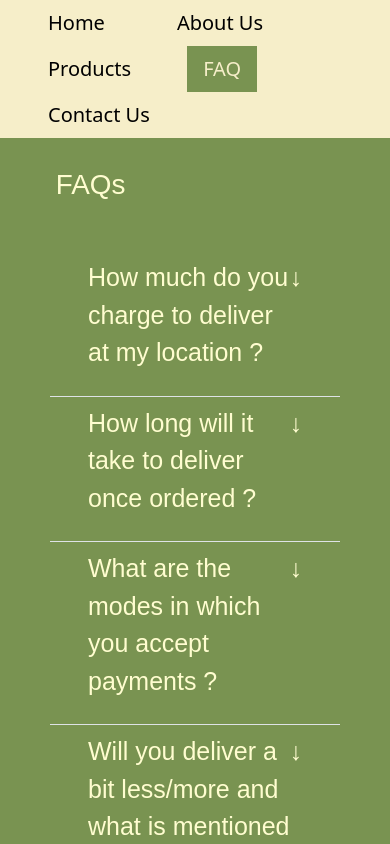
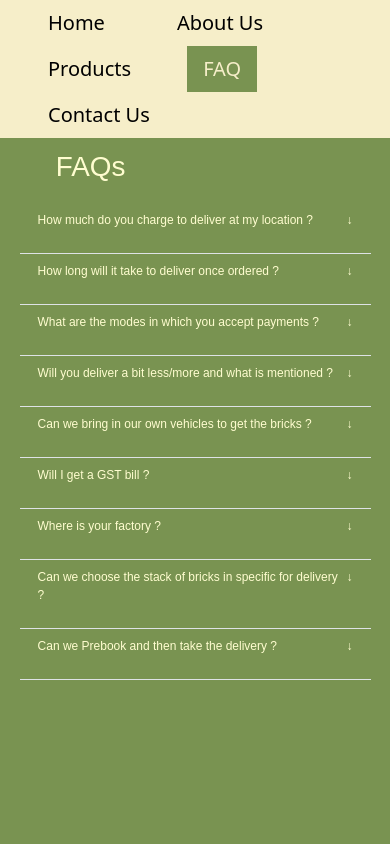
Before and after one commit to Tejasakumar/sacb, a React (Create React App) app in the folder my-app/: page /faq in a window 390 px wide. Shown: the top 844 px of the page. Built offline with nearby package versions, Linux system fonts and the light colour scheme.

Commit message:
FAQ page fit for all

```diff
--- a/my-app/src/components/Faqstyle.css
+++ b/my-app/src/components/Faqstyle.css
@@ -5,8 +5,8 @@
   font-weight: 100;
   font-style: normal;
     font-size: 25px;
-    padding-left: 30px;
-    padding-right: 30px;
+    padding-left: 3%;
+    padding-right: 3%;
     display: flex !important;
     justify-content: space-between !important;
     cursor: pointer;
@@ -21,5 +21,23 @@
   font-weight: 100;
   font-style: normal;
    font-size: 20px;
-    padding-left: 30px;
+    padding-left: 3%;
 }
+@media (max-width: 900px) {
+  .Faqquestion {
+    font-size: 17px; /* Reduced by 8px */
+  }
+
+  .Faqanswer {
+    font-size: 12px; /* Reduced by 8px */
+  }
+}
+@media (max-width: 500px) {
+  .Faqquestion {
+    font-size: 12px; /* Reduced by 8px */
+  }
+
+  .Faqanswer {
+    font-size: 7px; /* Reduced by 8px */
+  }
+}
--- a/my-app/src/pages/faqstyle.css
+++ b/my-app/src/pages/faqstyle.css
@@ -1,6 +1,6 @@
 .faqmyheading{
   text-align:left !important;
-  margin-top : 30px;
+  margin-top : 3%;
   color: #FFFDD0;
   font-family: "Exo 2", sans-serif;
   font-optical-sizing: auto;
@@ -22,7 +22,7 @@
 }
 
 .mytable{
-    margin :50px;
+    margin :5%;
     height: 80%;
 }
 
```
